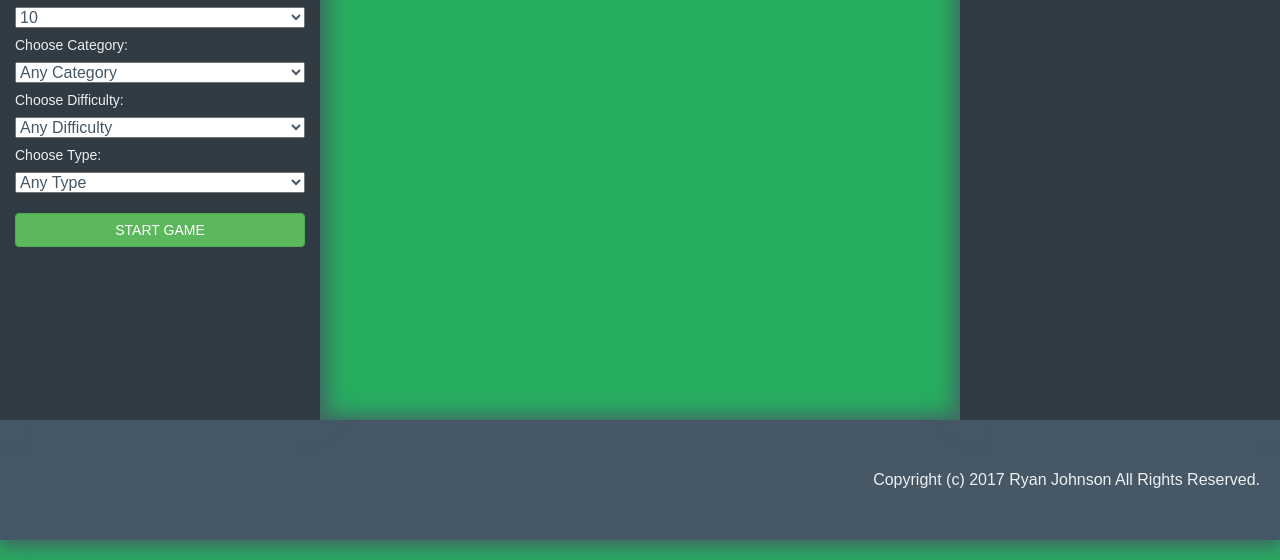
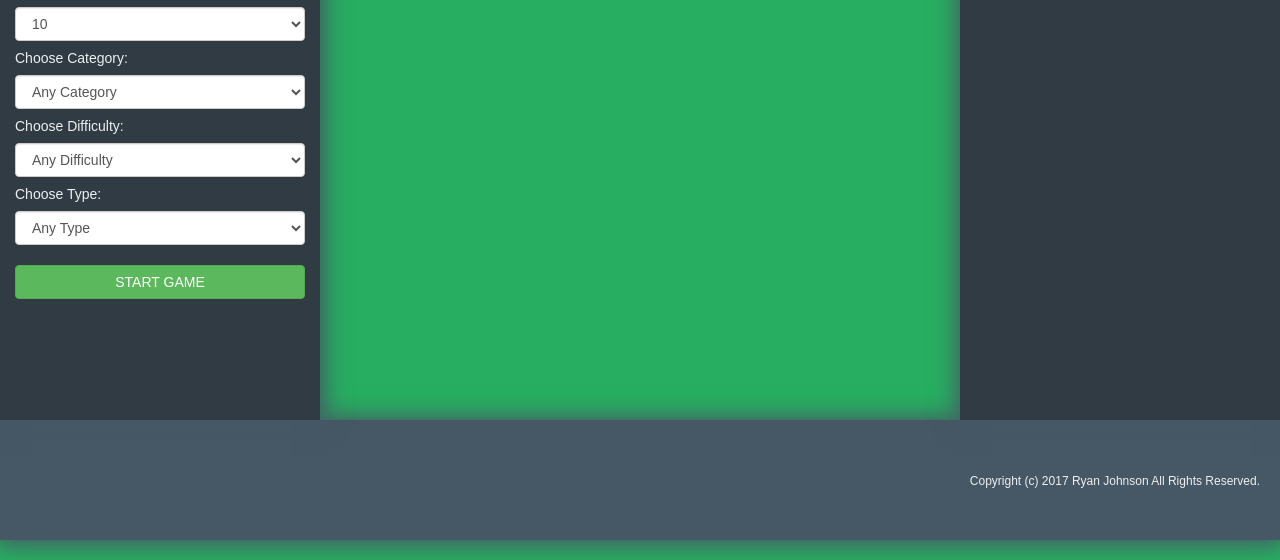
Before and after one commit to ryanj89/trivia-game, a plain HTML site: page public/index.html in a window 1280 px wide. Shown: the part 240-800 px from the top of the page. Drawn offline with nearby package versions, Linux system fonts and the light colour scheme; no server answers.

Commit message:
more styling and fun stuff

```diff
--- a/public/assets/main.css
+++ b/public/assets/main.css
@@ -10,7 +10,9 @@
   --header-text-color: #FF6400;
   --sidebar-text-color: #ecf0f1;
 }
-
+/*==============================
+  Custom Styling
+==============================*/
 * {
   box-sizing: border-box;
 }
@@ -23,6 +25,7 @@ body {
 h1 {
   font-size: 36px;
 }
+
 h2 {
   font-size: 32px;
 }
@@ -30,28 +33,30 @@ h2 {
 main {
   margin: 0 10px;
 }
-
+/*==============================
+  Header/Logo
+==============================*/
 .main-header {
   height: 120px;
   background-color: var(--header-bg-color);
   align-items: center;
   box-shadow: 0 1px 22px 4px #465765;
 }
-
+.logo {
+  display: flex;
+  align-items: center;
+  color: var(--header-text-color);
+}
 .logo > img {
-  display: inline-block;
   margin-top: 6px;
   height: 100px;
 }
 .logo > h1 {
-  display: inline-block;
-  color: var(--header-text-color);
   margin-left: 10px;
 }
 .tag-line2 {
   display: none;
-  color: var(--header-text-color);
-  /*visibility: hidden;*/
+  margin-left: 10px;
 }
 /*==============================
   Player Score/High Scores
@@ -67,7 +72,6 @@ main {
 .scores,
 .scores th {
   text-align: center;
-  margin: 10px 0;
 }
 
 /*==============================
@@ -91,13 +95,13 @@ main {
   line-height: 1.5;
   margin: 10px 0;
 }
+
 .glyphicon-question-sign {
   color: #FF7000;
 }
 .glyphicon-ok-sign {
   color: #31f75f;
 }
-
 .glyphicon-remove-sign {
   color: #f41844;
 }
@@ -105,6 +109,7 @@ main {
   Filter Options
 ==============================*/
 label {
+  width: 100%;
   margin: 10px auto;
   font-size: 14px;
 }
@@ -114,6 +119,7 @@ select {
   width: 100%;
   color: #465765;
 }
+
 button {
   margin: 20px auto;
 }
@@ -130,6 +136,7 @@ button {
   border-radius: 0 0 25px 25px;
   background: var(--sidebar-bg-color);
 }
+
 #timer {
   display: block;
   margin: 20px 0;
@@ -144,6 +151,7 @@ button {
   align-items: center;
   justify-content: space-between;
 }
+
 .trivia-card {
   display: none;
   margin: 20px auto;
@@ -154,10 +162,12 @@ button {
   border-radius: 5px;
   padding: 10px;
 }
+
 .trivia-card > hr {
   margin-top: 0;
   border-color: #465765;
 }
+
 .trivia-difficulty {
   margin-bottom: 10px;
   font-size: 20px;
@@ -173,6 +183,7 @@ button {
   display: none;
   margin-bottom: 15px;
 }
+
 .trivia-answers {
   margin: 10px auto;
 }
@@ -180,16 +191,11 @@ button {
 .trivia-answers > input {
   margin: 5px auto;
 }
-label {
-  width: 100%;
-}
+
 input[type="radio"] {
   margin-top: 0;
 }
 
-input[type="radio"]:checked + label {
-    background: red;
-}
 /*==============================
   Alerts
 ==============================*/
--- a/public/assets/main.js
+++ b/public/assets/main.js
@@ -12,7 +12,7 @@ $(document).ready(function() {
         if (leader.game_name === 'TRVA') {
           return leader;
         }
-      })
+      });
       return highScores;
     }
     function sortHighScores(highScores) {
@@ -35,7 +35,6 @@ $(document).ready(function() {
   var counter;
   var currentRound = 0;
   var playerScore = 0;
-  var timeoutID;
   // Get questions
   $('#get-questions').on('click', function() {
     var triviaQuery = setFilterOptions();
@@ -44,7 +43,6 @@ $(document).ready(function() {
     $('.trivia-rounds').fadeIn(500);
     $('.trivia-card').fadeIn(500);
     $('.timer-area').delay(1400).slideDown('fast');
-    // $('body').animate({ opacity: 1 }, 'slow');
   });
 
   function getTriviaData(triviaQuery) {
@@ -58,7 +56,8 @@ $(document).ready(function() {
     function getTriviaQuestions(triviaData) {
       questions = triviaData.results.map(function(question) {
         return question;
-      })
+      });
+      console.log(questions);
       populateCategories(questions);
       // Start new round
       newRound(questions, currentRound);
@@ -71,7 +70,7 @@ $(document).ready(function() {
         questions.forEach(function(question) {
           var $category = $('<li>' + '<span class="trivia-status glyphicon glyphicon-question-sign" aria-hidden="true"></span> ' + question.category + '</li>');
           $questionList.append($category);
-        })
+        });
       }
 
       function newRound(questions, currentRound) {
@@ -108,9 +107,9 @@ $(document).ready(function() {
             $('.alert-correct').fadeIn('slow').delay(1000).fadeOut('slow');
             $currentCategory.removeClass('glyphicon-question-sign');
             $currentCategory.addClass('glyphicon-ok-sign');
-            answeredCorrectly++;
             resetTimer();
             addScore();
+            answeredCorrectly++;
           } else {
             $('.alert-wrong>h2').text(getRandomFailure());
             $('.alert-wrong').fadeIn('fast').delay(1000).fadeOut('slow');
@@ -125,7 +124,7 @@ $(document).ready(function() {
         })
 
         function getAnswer(questions, currentRound) {
-          console.log(currentRound);
+          // console.log(questions);
           var answer = questions[currentRound].correct_answer;
           return answer;
         }
@@ -138,11 +137,16 @@ $(document).ready(function() {
             playerScore += 50;
           } else if (questionValue === "hard") {
             playerScore += 100;
-          };
+          }
           $('#score').text(playerScore);
         }
 
-
+        function resetTimer() {
+          document.getElementById("timer").style.color = "#ecf0f1";
+          timerCount = 30;
+          clearInterval(counter);
+          counter = setInterval(timer, 1000);
+        }
       }
 
       // Create trivia card and elements to show on page
@@ -193,7 +197,7 @@ $(document).ready(function() {
 
           var answers = document.getElementById('player-answer');
           allAnswers.forEach(function(answer, index) {
-            var answerChoice = document.createElement('div')
+            var answerChoice = document.createElement('div');
             answerChoice.className = 'radio';
             var label = document.createElement('label');
             label.className = 'trivia-answer';
@@ -290,12 +294,7 @@ $(document).ready(function() {
   }
 
 
-  function resetTimer() {
-    document.getElementById("timer").style.color = "#ecf0f1";
-    timerCount = 30;
-    clearInterval(counter);
-    counter = setInterval(timer, 1000);
-  }
+
 
   // Shuffle
   function shuffle(array) {
--- a/public/index.html
+++ b/public/index.html
@@ -49,10 +49,12 @@
                      <p>You answered <span class="correct"></span> out of <span class="total-questions"></span> questions correctly!</p>
                      <p>Think you rank with the best? Show off your score!</p>
                      <form class="" action="index.html" method="post">
-                        <label for="userName">Name: </label>
-                        <input id="userName" type="text" name="user_name" value="">
-                        <button id="leaderboard" class="btn btn-primary" type="button" name="leaderboard">Submit</button>
-                        <button id="play-again" class="btn btn-success" type="button" name="play-again">Play Again?</button>
+                        <div class="form-group">
+                           <label for="userName">Name: </label>
+                           <input id="userName" class="form-control" type="text" name="user_name" value="">
+                        </div>
+                        <button id="leaderboard" class="btn btn-primary btn-block" type="button" name="leaderboard">Submit</button>
+                        <button id="play-again" class="btn btn-success btn-block" type="button" name="play-again">Play Again?</button>
                      </form>
                   </article><!-- ./final-score -->
 
@@ -82,7 +84,7 @@
                <form id="filter-options">
                   <!-- Number of Questions -->
                   <label for="num-questions">Number of Questions:</label>
-                  <select class="num-questions" name="num-questions">
+                  <select class="form-control num-questions" name="num-questions">
                      <option value="1">1</option>
                      <option value="3">3</option>
                      <option value="5">5</option>
@@ -90,36 +92,40 @@
                   </select>
                   <!-- Filter Category -->
                   <label for="category-filter">Choose Category:</label>
-                  <select class="category-filter" name="categories">
+                  <select class="form-control category-filter" name="categories">
                      <option value="any">Any Category</option>
                      <option value="9">General Knowledge</option>
-                     <option value="10">Entertainment: Books</option>
-                     <option value="11">Entertainment: Film</option>
-                     <option value="12">Entertainment: Music</option>
-                     <option value="13">Entertainment: Musicals &amp; Theatres</option>
-                     <option value="14">Entertainment: Television</option>
-                     <option value="15">Entertainment: Video Games</option>
-                     <option value="16">Entertainment: Board Games</option>
-                     <option value="17">Science &amp; Nature</option>
-                     <option value="18">Science: Computers</option>
-                     <option value="19">Science: Mathematics</option>
-                     <option value="20">Mythology</option>
-                     <option value="21">Sports</option>
+                     <option value="27">Animals</option>
+                     <option value="25">Art</option>
+                     <option value="26">Celebrities</option>
+                     <optgroup label="Entertainment">
+                        <option value="16">Board Games</option>
+                        <option value="10">Books</option>
+                        <option value="32">Cartoon &amp; Animations</option>
+                        <option value="29">Comics</option>
+                        <option value="11">Film</option>
+                        <option value="31">Japanese Anime &amp; Manga</option>
+                        <option value="12">Music</option>
+                        <option value="13">Musicals &amp; Theatres</option>
+                        <option value="14">Television</option>
+                        <option value="15">Video Games</option>
+                     </optgroup>
                      <option value="22">Geography</option>
                      <option value="23">History</option>
+                     <option value="20">Mythology</option>
                      <option value="24">Politics</option>
-                     <option value="25">Art</option>
-                     <option value="26">Celebrities</option>
-                     <option value="27">Animals</option>
+                     <optgroup label="Science">
+                        <option value="18">Computers</option>
+                        <option value="30">Gadgets</option>
+                        <option value="19">Mathematics</option>
+                        <option value="17">Science &amp; Nature</option>
+                     </optgroup>
+                     <option value="21">Sports</option>
                      <option value="28">Vehicles</option>
-                     <option value="29">Entertainment: Comics</option>
-                     <option value="30">Science: Gadgets</option>
-                     <option value="31">Entertainment: Japanese Anime &amp; Manga</option>
-                     <option value="32">Entertainment: Cartoon &amp; Animations</option>
                   </select>
                   <!-- Filter Difficulty -->
                   <label for="difficulty">Choose Difficulty:</label>
-                  <select class="difficulty-filter" name="difficulty">
+                  <select class="form-control difficulty-filter" name="difficulty">
                      <option value="any">Any Difficulty</option>
                      <option value="easy">Easy</option>
                      <option value="medium">Medium</option>
@@ -127,7 +133,7 @@
                   </select>
                   <!-- Filter Question Type -->
                   <label for="type-filter">Choose Type:</label>
-                  <select class="type-filter" name="type">
+                  <select class="form-control type-filter" name="type">
                      <option value="any">Any Type</option>
                      <option value="multiple">Multiple Choice</option>
                      <option value="boolean">True/False</option>
@@ -153,7 +159,7 @@
       </div>
 
       <footer class="main-footer">
-         <h6 class="legal">Copyright (c) 2017 Ryan Johnson All Rights Reserved.</h6>
+         <h6><small class="legal">Copyright (c) 2017 Ryan Johnson All Rights Reserved.</small></h6>
       </footer>
 
 
```
